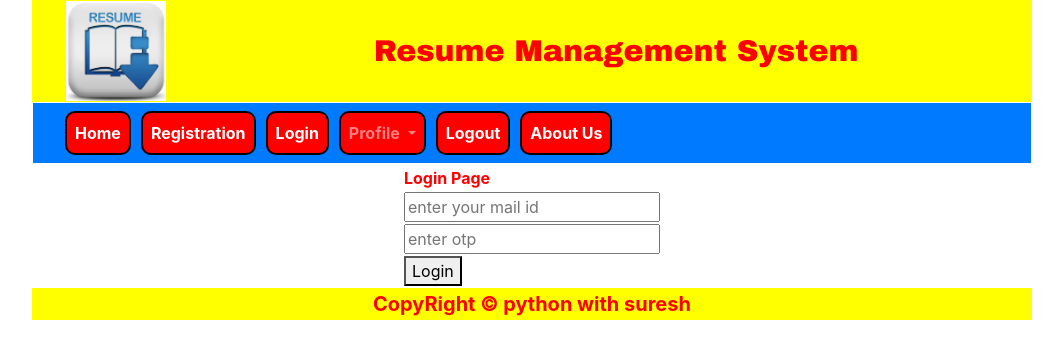
After one commit to suresh-alt/ResumeManagementSystem, a Django app: page /login/ in a window 1280 px wide. The commit adds this page. Shown: the top 359 px of the page, without its empty margins (108-1171 px from the left). Run offline with Django 3.2, Linux system fonts and the light colour scheme; lists and menus that the app fills with data are empty.

Commit message:
updated status in database and created login page for user

```diff
--- a/RMS/app/urls.py
+++ b/RMS/app/urls.py
@@ -24,7 +24,10 @@ urlpatterns = [
     path('',views.show,name='main'),
     path('reg/',views.reg,name='reg'),
     path('savereg/',views.reg,name='savereg'),
-    path('validateotp/',views.validateotp,name='validateotp')
+    path('validateotp/',views.validateotp,name='validateotp'),
+    path('checkotp/',views.checkotp,name='checkotp'),
+    path('message',views.message,name='message'),
+    path('login/',views.login,name='login')
 ]
 if settings.DEBUG:
     urlpatterns += static(settings.MEDIA_URL, document_root=settings.MEDIA_ROOT)
--- a/RMS/app/views.py
+++ b/RMS/app/views.py
@@ -1,3 +1,4 @@
+from django.contrib import messages
 from django.shortcuts import render,redirect
 from app.forms import *
 
@@ -27,3 +28,28 @@ def reg(request):
 
 def validateotp(request):
     return render(request,"app/validateotp.html")
+
+
+def checkotp(request):
+    try:
+       result= RegistrationModel.objects.get(contact=request.POST.get('t2'),otp=request.POST.get('t1'))
+       if result.status == 'pending':
+           result.status = 'Approved'
+           result.save()
+           messages.success(request,'you are successfully regestered')
+           return redirect('message')
+       elif result.status == 'Approved':
+           messages.success(request, 'your registration is already approved')
+           return redirect('message')
+
+
+    except RegistrationModel.DoesNotExist:
+            return render(request,"app/validateotp.html",{"error":'invalid  details'})
+
+
+def message(request):
+    return render(request,"app/message.html")
+
+
+def login(request):
+    return render(request,"app/login.html")
--- /dev/null
+++ b/RMS/templates/app/login.html
@@ -0,0 +1,19 @@
+{% extends 'index.html' %}
+
+{% block suresh %}
+    <table align="center" border="0">
+    <tr>
+        <th style="color: red;background: white">Login Page</th>
+    </tr>
+    <tr>
+        <th><input type="email" name="t1" placeholder="enter your mail id" required></th>
+    </tr>
+    <tr>
+        <th><input type="number" name="t2" placeholder="enter otp" required></th>
+    </tr>
+    <tr>
+        <th><button type="submit">Login</button> </th>
+    </tr>
+
+    </table>
+{% endblock %}
--- a/RMS/templates/index.html
+++ b/RMS/templates/index.html
@@ -52,7 +52,7 @@
         </div>
            <div class="menu">
       <li class="nav-item active">
-        <a class="nav-link" href="#">Login <span class="sr-only">(current)</span></a>
+        <a class="nav-link" href="{% url 'login' %}">Login <span class="sr-only">(current)</span></a>
       </li>
         </div>
         <div class="menu">
```
Also changed, not shown: RMS/RMS/settings.py (+4 -4 lines), RMS/templates/app/message.html (added, +7 -0 lines), RMS/templates/app/reg.html (+4 -3 lines), RMS/templates/app/validateotp.html (+24 -1 lines), RMS/db.sqlite3.
